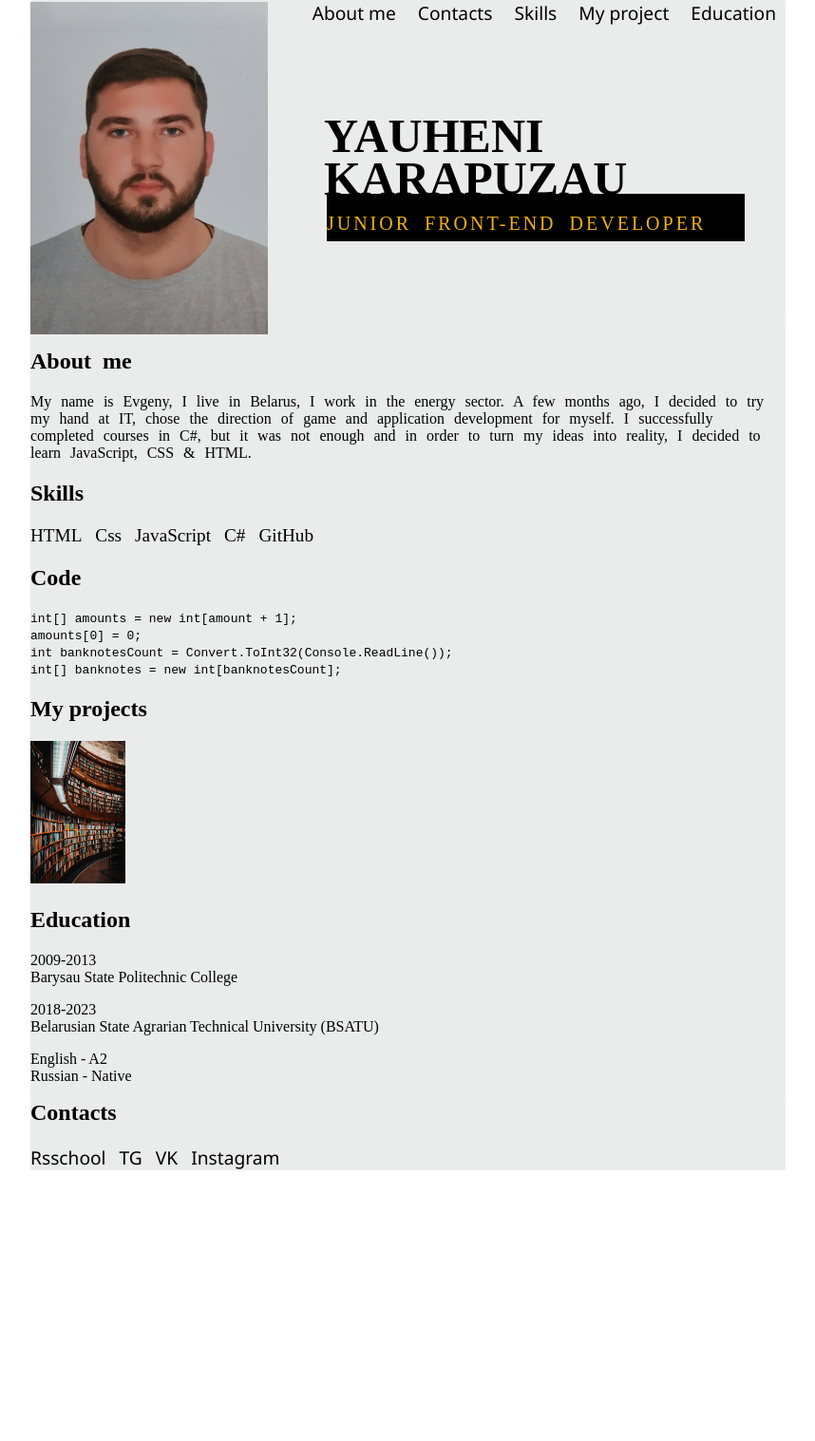
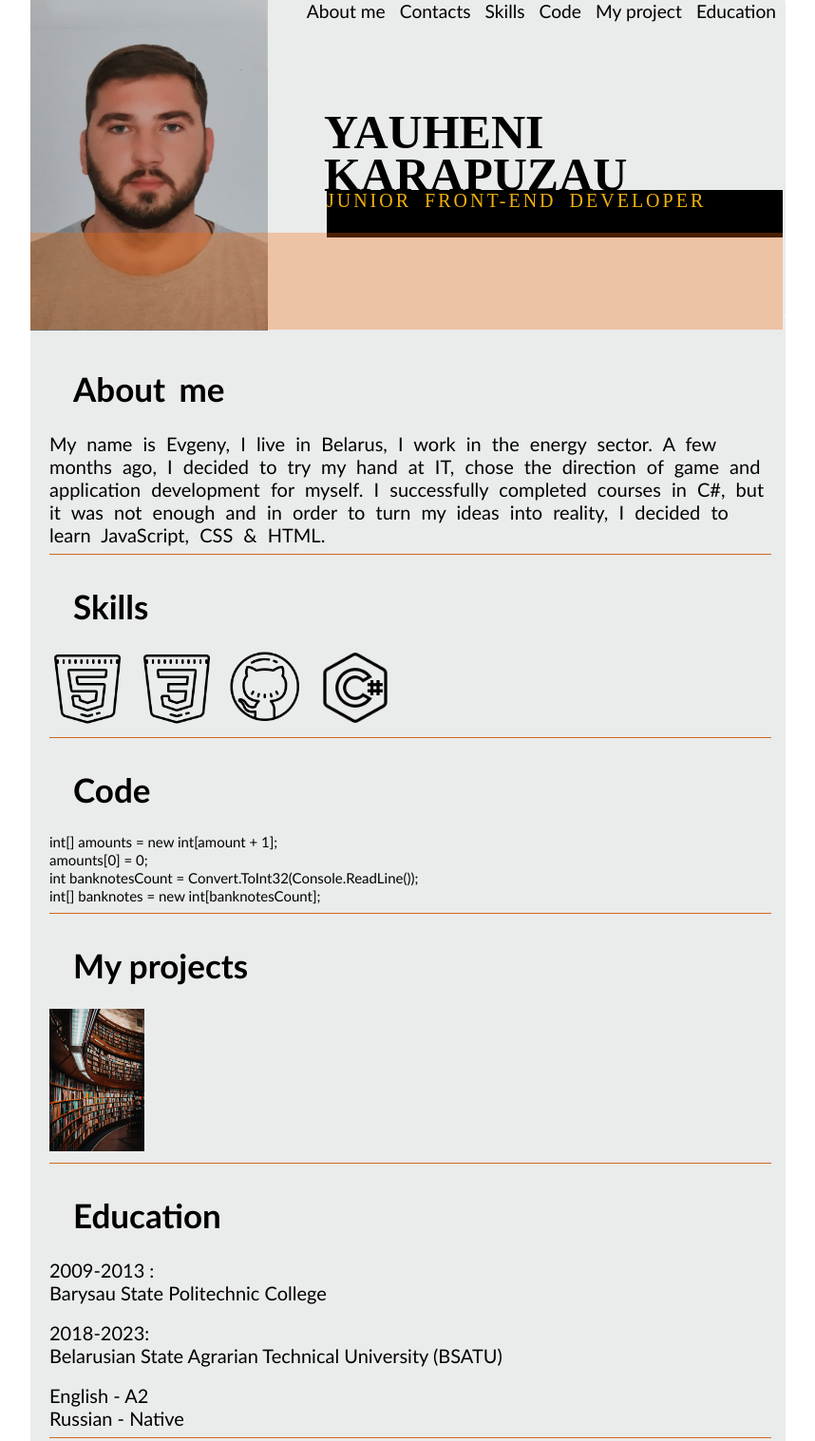
Before and after one commit to Karapuzow/rsschool-cv, a plain HTML site: page index.html in a window 1280 px wide. Shown: the top 1517 px of the page at 95% size, without its empty margins (213-1071 px from the left). Before the commit the page ends 1232 px from the top, so only its background shows below. Drawn offline with Linux system fonts and the light colour scheme.

Commit message:
fix: update html.file

```diff
--- a/index.html
+++ b/index.html
@@ -11,14 +11,14 @@
 
 <header class="header">
 
-
     <nav class="navigation">
         <ul class="nav">
-            <li><a href="">About me </a> </li>
-            <li><a href="">Contacts</a></li>
-            <li><a href="">Skills</a></li>
-            <li><a href="">My project</a></li>
-            <li><a href="">Education</a></li>
+            <li><a href="#about">About me </a> </li>
+            <li><a href="#contacts">Contacts</a></li>
+            <li><a href="#skills">Skills</a></li>
+            <li><a href="#code">Code</a></li>
+            <li><a href="#project">My project</a></li>
+            <li><a href="#education">Education</a></li>
         </ul>
     </nav>
 
@@ -35,33 +35,32 @@
         </div>
     </div>
 
-
-
-    </div>
-
-
+    <div class="colordiv"></div>
 </header>
 
 <main class="main">
 
-    <div class="about__me">
+    <div id="about" class="about__me">
         <h2>About me</h2>
-        My name is Evgeny, I live in Belarus, I work in the energy sector. A few months ago, I
-        decided to try my hand at IT, chose the direction of game and application development for myself. I successfully
-        completed courses in C#, but it was not enough and in order to turn my ideas into reality,
-        I decided to learn JavaScript, CSS & HTML.
+        <p>My name is Evgeny, I live in Belarus, I work in the energy sector. A few months ago, I
+            decided to try my hand at IT, chose the direction of game and application development for myself. I
+            successfully
+            completed courses in C#, but it was not enough and in order to turn my ideas into reality,
+            I decided to learn JavaScript, CSS & HTML.</p>
     </div>
 
+    <hr>
+
+    <h2 id="skills">Skills</h2>
     <ul class="skills">
-        <h2>Skills</h2>
-        <li>HTML</li>
-        <li>Css</li>
-        <li>JavaScript</li>
-        <li>C#</li>
-        <li>GitHub</li>
+        <li><img src="/icons8-html-128.png" alt="html" width="80" height="80"></li>
+        <li><img src="/icons8-css-128.png" alt="css" width="80" height="80"></li>
+        <li><img src="/icons8-github-128.png" alt="git" width="80" height="80"></li>
+        <li><img src="/icons8-логотип-c-sharp-100.png" alt="c#" width="80" height="80"></li>
     </ul>
+    <hr>
 
-    <div class="code">
+    <div id="code" class="code">
         <h2> Code </h2>
 
         <code>
@@ -74,29 +73,37 @@
 
         </code>
     </div>
+    <hr>
 
-    <div class="my_projects">
+    <div id="project" class="my_projects">
         <h2>My projects</h2>
-        <a href="https://karapuzow.github.io/Library/"><img src="../image3.png" alt="img2" width="100" height="150"> </a>
+        <a href="https://karapuzow.github.io/Library/"><img src="../image3.png" alt="img2" width="100" height="150">
+        </a>
+    </div>
+    <hr>
 
-    </div>
-
-    <div class="education">
+    <div id="education" class="education">
         <h2>Education</h2>
-        <p>2009-2013 <br>Barysau State Politechnic College</p>
-        <p>2018-2023 <br>Belarusian State Agrarian Technical University (BSATU)</p>
+        <p>2009-2013 :<br>Barysau State Politechnic College</p>
+        <br>
+        <p>2018-2023: <br>Belarusian State Agrarian Technical University (BSATU)</p>
+        <br>
         <p>English - A2 <br>Russian - Native</p>
     </div>
+    <hr>
 </main>
 
 <footer class="footer">
-    <div class="contacts">
+    <div id="contacts" class="contacts">
         <h2>Contacts</h2>
-        <ul>
-            <li><a href="https://app.rs.school/">Rsschool</a></li>
-            <li><a href="https://web.telegram.org/">TG</a></li>
-            <li><a href="https://vk.com">VK</a></li>
-            <li><a href="https://instagram.com">Instagram</a></li>
+        <ul class="contacts__ul">
+            <li><a href="https://app.rs.school/"><img src="/rs-school-logo.svg" width="70" height="50"
+                        alt="rsschool"></a></li>
+            <li><a href="https://web.telegram.org/"><img src="/icons8-телеграмма-app-80.png" width="50" height="50"
+                        alt="rsschool"></a></li>
+            <li><a href="https://vk.com"><img src="/icons8-vk-100.png" width="50" height="50" alt="rsschool"></a></li>
+            <li><a href="https://instagram.com"><img src="/icons8-instagram-128.png" width="50" height="50"
+                        alt="rsschool"></a></li>
         </ul>
     </div>
 </footer>
--- a/style.css
+++ b/style.css
@@ -1,8 +1,26 @@
+html {
+    scroll-behavior: smooth;
+}
+
 body {
     max-width: 790px;
     max-height: 1500px;
     margin: 0 auto;
+}
 
+.colordiv {
+    position: absolute;
+    background-color: rgba(245, 105, 6, 0.3);
+    width: 792px;
+    height: 102px;
+    top: 245px;
+}
+
+hr {
+    height: 1px;
+    background-color: chocolate;
+    width: 760px;
+    border: none;
 }
 
 .header {
@@ -18,7 +36,8 @@ body {
     background-color: rgb(234, 235, 235);
     margin: 0 auto;
     margin-top: -20px;
-    width: 795px;
+    width: 755px;
+    padding: 20px;
 }
 
 h2.footer {
@@ -37,7 +56,7 @@ h2.footer {
     top: 20px;
     left: 150px;
     z-index: 0;
-    gap: 13px;
+    gap: 5px;
 }
 
 ul {
@@ -54,19 +73,17 @@ a {
     text-decoration: none;
     /*убираем подчеркивание текста ссылок*/
     color: black;
-    font-weight: 500;
-    font-family:'Segoe UI', Tahoma, Geneva, Verdana, sans-serif;
+    font-weight: 400;
+    font-family: 'Gill Sans', 'Gill Sans MT', Calibri, 'Trebuchet MS', sans-serif
 }
 
 li {
     display: inline;
     margin-right: 10px;
     font-size: larger;
-
-
+    font-family: 'Gill Sans', 'Gill Sans MT', Calibri, 'Trebuchet MS', sans-serif
 }
 
-li.skills {}
 
 .head__div {
     display: flex;
@@ -102,7 +119,7 @@ li.skills {}
 }
 
 .about {
-    width: 440px;
+    width: 480px;
     height: 50px;
     margin-left: 50px;
     margin-top: -50px;
@@ -125,9 +142,11 @@ li.skills {}
 .main {
     display: flex;
     flex-direction: column;
-    width: 795px;
+    width: 755px;
     border-radius: 2px;
-    background-color: rgb(234, 235, 235)
+    background-color: rgb(234, 235, 235);
+    padding: 20px;
+
 }
 
 .about__me {
@@ -137,3 +156,35 @@ li.skills {}
     margin-top: 10px;
     word-spacing: 6px;
 }
+
+p {
+    margin: 0px;
+    font-size: 20px;
+    font-family: 'Gill Sans', 'Gill Sans MT', Calibri, 'Trebuchet MS', sans-serif
+}
+
+h2 {
+    margin: 25px;
+    font-size: 35px;
+    font-family: 'Gill Sans', 'Gill Sans MT', Calibri, 'Trebuchet MS', sans-serif
+}
+
+code {
+    font-size: 15px;
+    font-family: 'Gill Sans', 'Gill Sans MT', Calibri, 'Trebuchet MS', sans-serif
+}
+
+
+.contacts {
+    display: flex;
+    flex-direction: column;
+    align-content: center;
+    justify-content: center;
+    align-items: center;
+}
+
+.contacts__ul {
+    display: flex;
+    flex-direction: row;
+    justify-content: center;
+}
```
Also changed, not shown: icons8-css-128.png (added), icons8-github-128.png (added), icons8-html-128.png (added), icons8-instagram-128.png (added), icons8-vk-100.png (added), icons8-логотип-c-sharp-100.png (added), icons8-телеграмма-app-80.png (added), rs-school-logo.svg (added).
